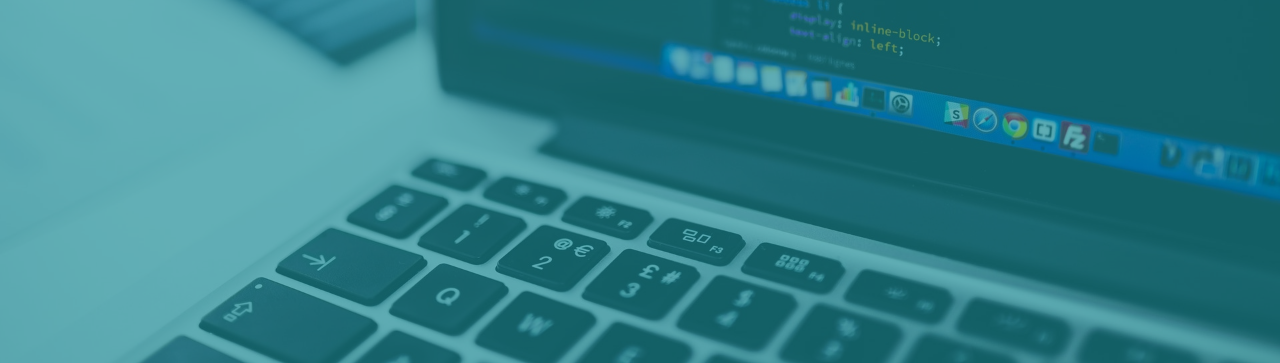
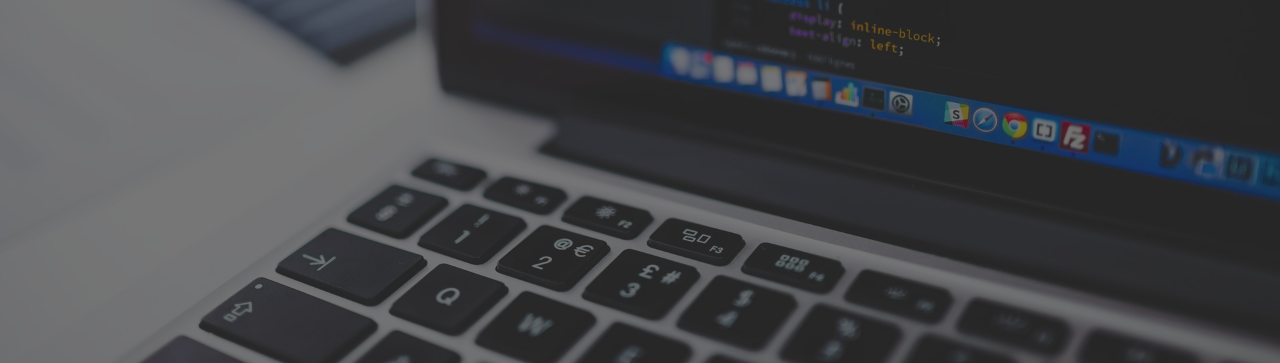
Before and after one commit to arifnasution/arifnasution.com, a website: page dist/index.html in a window 1280 px wide. Shown: the part 437-800 px from the top of the page. Drawn offline with nearby package versions, Linux system fonts and the light colour scheme.

Commit message:
Changing The Color of web

```diff
--- a/scss/_config.scss
+++ b/scss/_config.scss
@@ -1,10 +1,10 @@
 // Light  Color
-$primary-color : #00818a;
-$secondary-color: #ffdc14;
+// $primary-color : #00818a;
+// $secondary-color: #ffdc14;
 
 // Dark Color
-// $primary-color : #222222;
-// $secondary-color: rgba(226, 226, 226, .6);
+$primary-color : #222222;
+$secondary-color: rgba(226, 226, 226, .6);
 
 $show-home-image: true;
 $home-image: url(../img/bg-web.jpg);
```
Also changed, not shown: dist/css/main.css.
